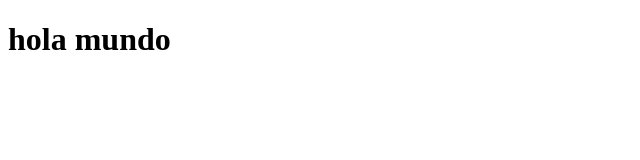
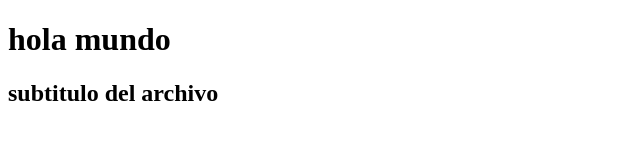
Before and after one commit to DkarDy/examenDevOps, a plain HTML site: page index.html in a window 1280 px wide. Shown: the whole page, without its empty margins (0-640 px from the left). Drawn offline with Linux system fonts and the light colour scheme.

Commit message:
first commit

```diff
--- a/index.html
+++ b/index.html
@@ -7,5 +7,6 @@
 </head>
 <body>
     <h1>hola mundo</h1>
+    <h2>subtitulo del archivo</h2>
 </body>
 </html>
```
